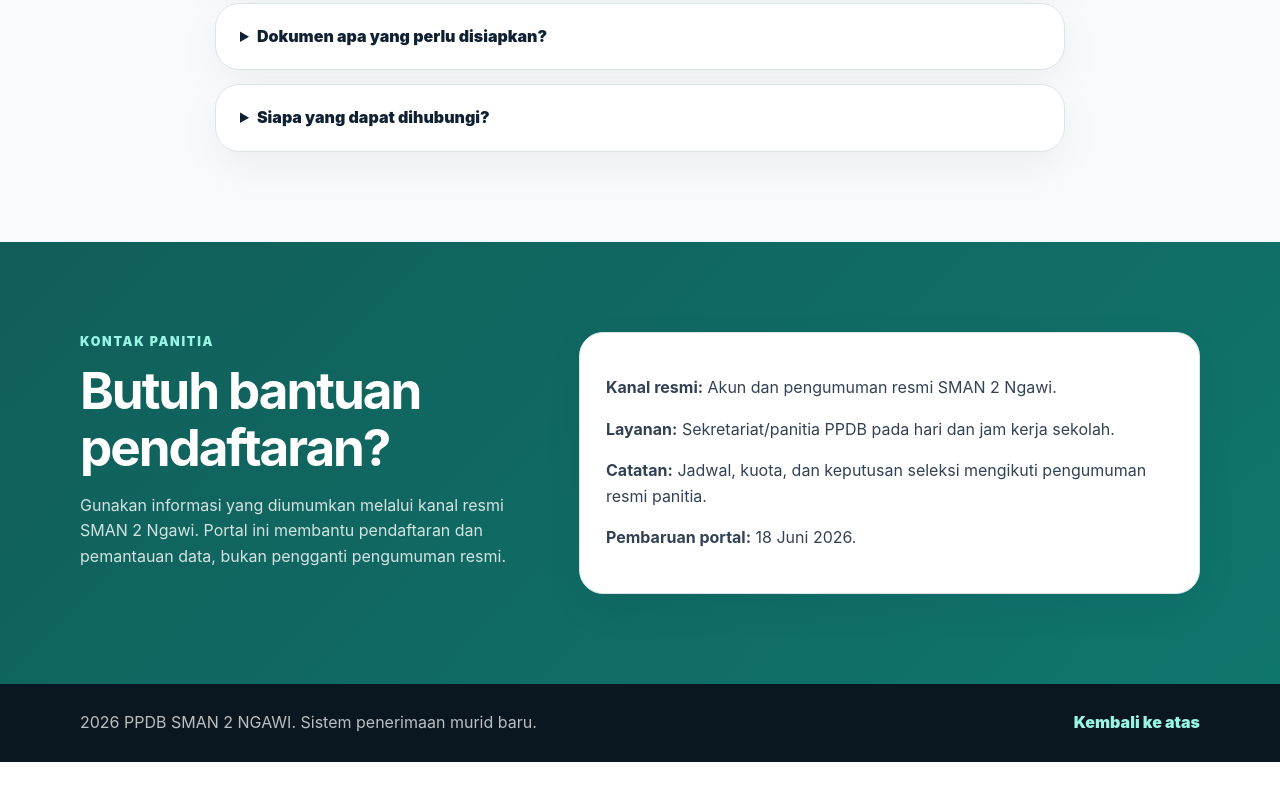
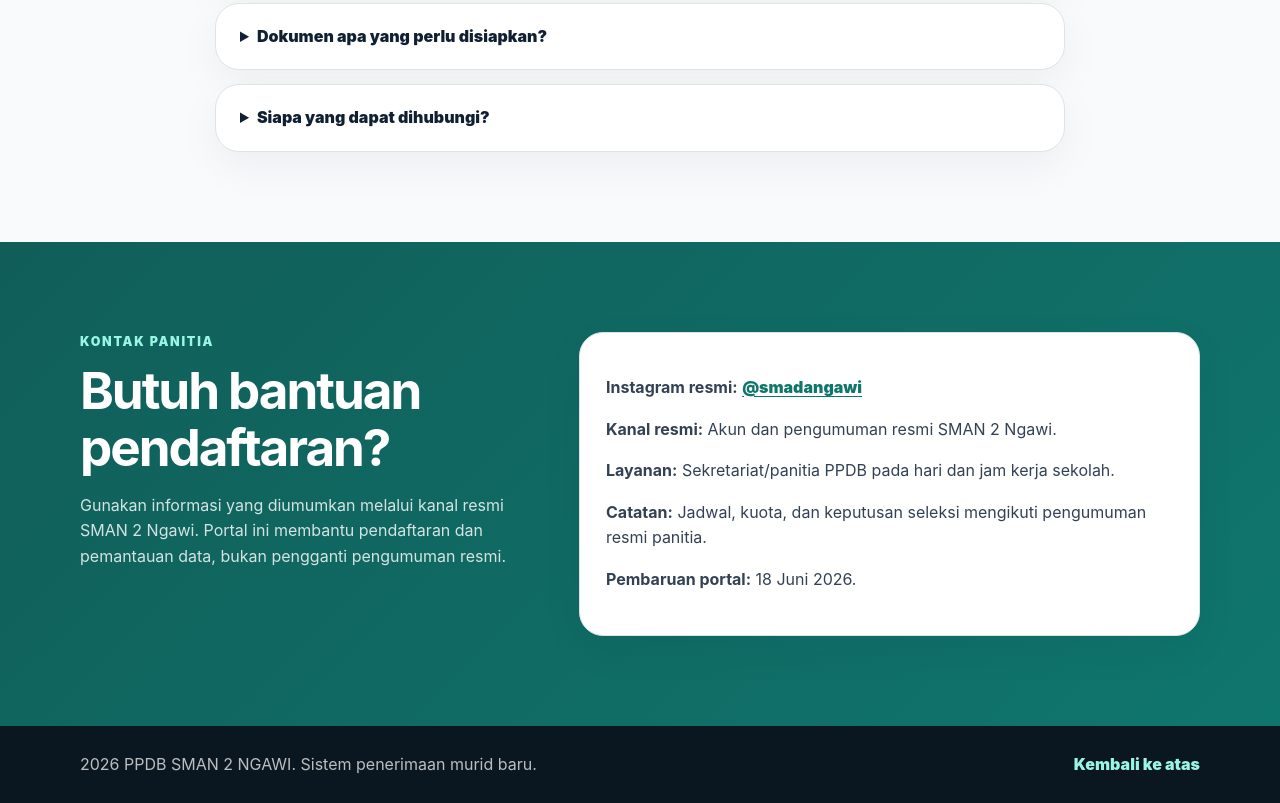
Before and after one commit to Wikko31/ppdb-sman2-ngawi-dinamis, a website: page public/index.html in a window 1280 px wide. Shown: the part 8489-9292 px from the top of the page. Before the commit the page ends 9251 px from the top, so only its background shows below. Drawn offline with Linux system fonts and the light colour scheme; no server answers.

Commit message:
Tambahkan Instagram resmi sekolah

```diff
--- a/public/index.html
+++ b/public/index.html
@@ -317,9 +317,9 @@
         <div class="faq-list">
           <details class="reveal"><summary>Bagaimana alur pendaftaran?</summary><p>Calon peserta didik mengisi formulir pendaftaran, lalu panitia melakukan verifikasi dan memperbarui status seleksi.</p></details>
           <details class="reveal"><summary>Bagaimana cara memantau hasil seleksi?</summary><p>Peserta dapat mengecek status verifikasi dan catatan panitia melalui nomor pendaftaran atau NISN.</p></details>
-          <details class="reveal"><summary>Apakah jadwal di portal ini sudah final?</summary><p>Jadwal final mengikuti pengumuman resmi SMAN 2 Ngawi dan kanal PPDB yang ditetapkan pemerintah daerah.</p></details>
+          <details class="reveal"><summary>Apakah jadwal di portal ini sudah final?</summary><p>Jadwal final mengikuti pengumuman resmi SMAN 2 Ngawi, termasuk informasi dari Instagram resmi <a href="https://www.instagram.com/smadangawi" target="_blank" rel="noopener">@smadangawi</a> dan kanal PPDB yang ditetapkan pemerintah daerah.</p></details>
           <details class="reveal"><summary>Dokumen apa yang perlu disiapkan?</summary><p>Siapkan kartu keluarga, akta kelahiran, rapor atau keterangan nilai, bukti NISN/Dapodik, pas foto, dan sertifikat prestasi jika memilih jalur prestasi.</p></details>
-          <details class="reveal"><summary>Siapa yang dapat dihubungi?</summary><p>Gunakan kanal resmi SMAN 2 Ngawi atau datang ke sekretariat sekolah pada jam kerja untuk informasi yang bersifat final.</p></details>
+          <details class="reveal"><summary>Siapa yang dapat dihubungi?</summary><p>Gunakan kanal resmi SMAN 2 Ngawi, terutama Instagram <a href="https://www.instagram.com/smadangawi" target="_blank" rel="noopener">@smadangawi</a>, atau datang ke sekretariat sekolah pada jam kerja untuk informasi yang bersifat final.</p></details>
         </div>
       </div>
     </section>
@@ -332,6 +332,7 @@
           <p>Gunakan informasi yang diumumkan melalui kanal resmi SMAN 2 Ngawi. Portal ini membantu pendaftaran dan pemantauan data, bukan pengganti pengumuman resmi.</p>
         </div>
         <div class="contact-card reveal">
+          <p><strong>Instagram resmi:</strong> <a href="https://www.instagram.com/smadangawi" target="_blank" rel="noopener">@smadangawi</a></p>
           <p><strong>Kanal resmi:</strong> Akun dan pengumuman resmi SMAN 2 Ngawi.</p>
           <p><strong>Layanan:</strong> Sekretariat/panitia PPDB pada hari dan jam kerja sekolah.</p>
           <p><strong>Catatan:</strong> Jadwal, kuota, dan keputusan seleksi mengikuti pengumuman resmi panitia.</p>
--- a/public/styles.css
+++ b/public/styles.css
@@ -189,6 +189,7 @@
 .faq-list { display: grid; gap: 14px; max-width: 850px; margin-inline: auto; }
 .faq-list details { padding: 20px 24px; }
 .faq-list summary { cursor: pointer; font-weight: 900; }
+.faq-list a, .contact-card a { color: var(--primary); font-weight: 900; text-decoration: underline; text-underline-offset: 3px; }
 .contact-section { background: linear-gradient(135deg, var(--primary-dark), #0f766e); color: white; }
 .contact-section .eyebrow { color: #99f6e4; }
 .contact-section p { color: rgba(255,255,255,0.82); }
```
